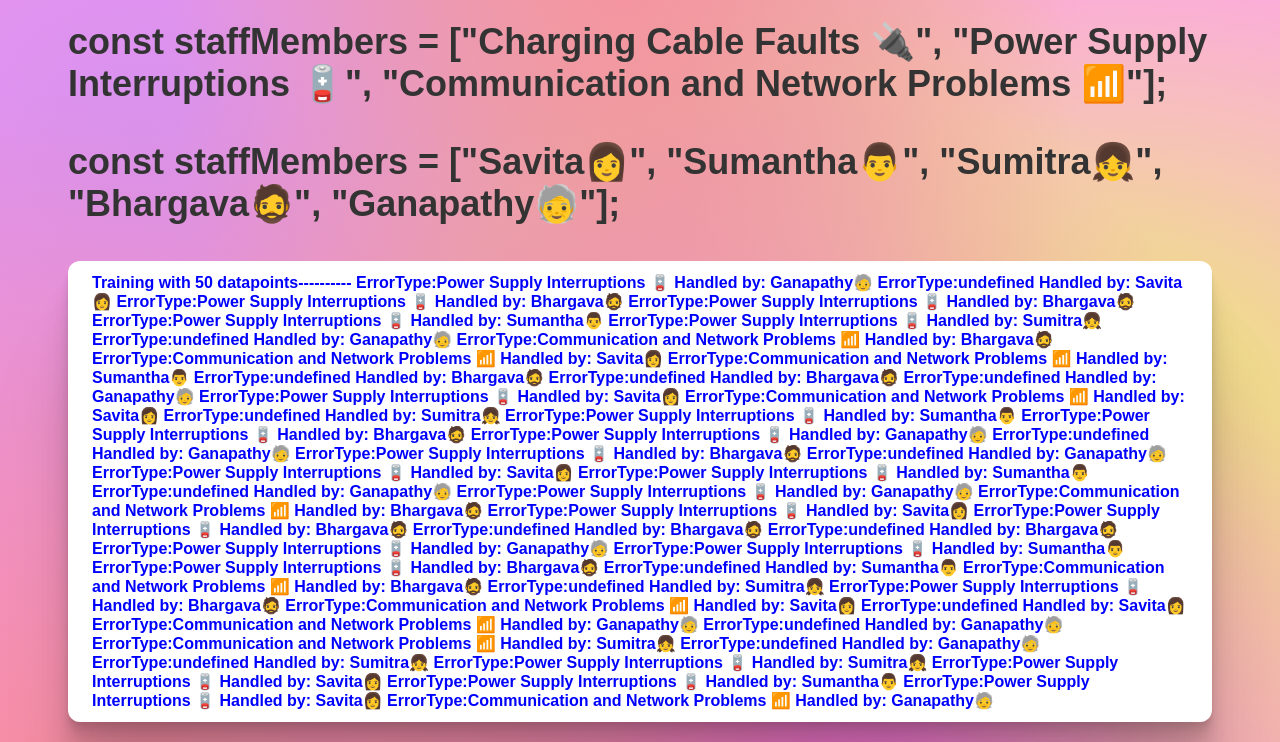
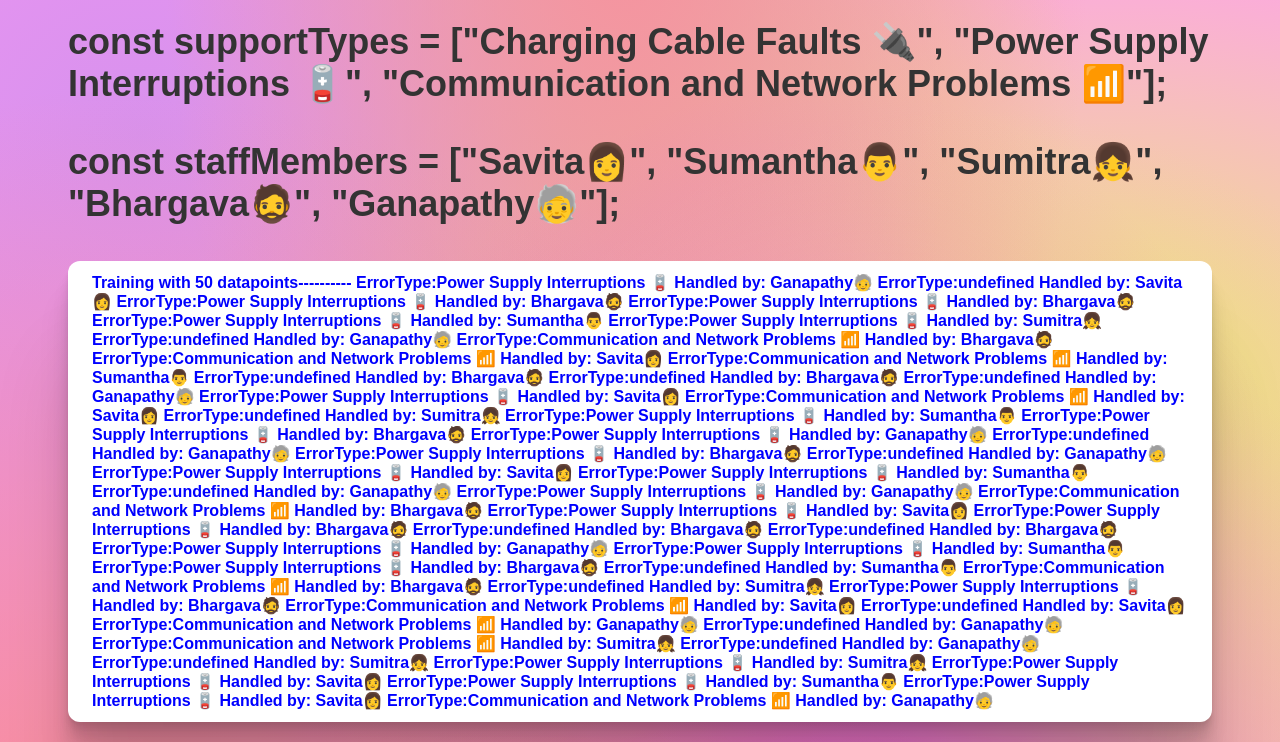
Before and after one commit to pixeljoy1/Brain_JS_pixeljoy1, a plain HTML site: page BrainJS_demo_ChargeMAX_maintenance_/index.html in a window 1280 px wide. Shown: the part 274-1016 px from the top of the page. Drawn offline with Linux system fonts and the light colour scheme; a script that the page names is missing; a web font is replaced by a local one.

Commit message:
Add files via upload

```diff
--- a/BrainJS_demo_ChargeMAX_maintenance_/index.html
+++ b/BrainJS_demo_ChargeMAX_maintenance_/index.html
@@ -99,7 +99,7 @@ font-size: 16px;
       <h2 >@Brain.js - Pixeljoy's Adventure v1.01<h2>
 
       <div class="">
-      <p>const staffMembers = ["Charging Cable Faults 🔌", "Power Supply Interruptions 🪫", "Communication and Network Problems 📶"];<p/>
+      <p>const supportTypes = ["Charging Cable Faults 🔌", "Power Supply Interruptions 🪫", "Communication and Network Problems 📶"];<p/>
       <p>const staffMembers = ["Savita👩", "Sumantha👨", "Sumitra👧", "Bhargava🧔", "Ganapathy🧓"];<p/>
       </div>
 
```
